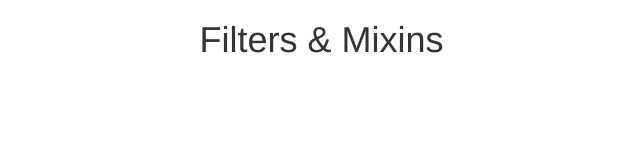
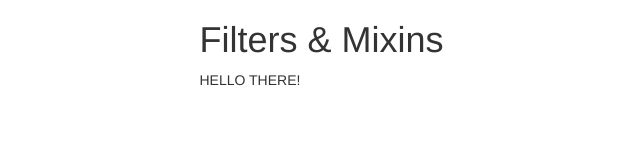
Before and after one commit to WojciechGladalski/Vue-Udemy, a Vue app: page / in a window 1280 px wide. Shown: the top 160 px of the page, without its empty margins (163-803 px from the left). Built offline with nearby package versions, Linux system fonts and the light colour scheme.

Commit message:
podstawowy filtr lokalny

```diff
--- a/src/App.vue
+++ b/src/App.vue
@@ -3,7 +3,7 @@
         <div class="row">
             <div class="col-xs-12 col-sm-8 col-sm-offset-2 col-md-6 col-md-offset-3">
                 <h1>Filters & Mixins</h1>
-
+                <p>{{text | toUpperCaseFilter}}</p>
             </div>
         </div>
     </div>
@@ -11,6 +11,16 @@
 
 <script>
     export default {
+        data() {
+            return {
+                text: 'Hello there!'
+            }
+        },
+        filters: {
+            toUpperCaseFilter(value) {
+                return value.toUpperCase()
+            }
+        }
     }
 </script>
 
--- a/src/main.js
+++ b/src/main.js
@@ -8,7 +8,7 @@ Vue.config.productionTip = false
 //Vue.component('app-servers', Home)
 //globalny komponent
 
-//customowe dyrektywy
+//customowe dyrektywy globalne
 // Vue.directive('highlight', {
 //     //są różne metody podczas ustawianie dyrektyw (mają różny moment generowania się)
 //     // eslint-disable-next-line no-unused-vars
@@ -27,6 +27,9 @@ Vue.config.productionTip = false
 //     }
 // })
 
+//filter globalny
+Vue.filter('to-lower-case')
+
 new Vue({
   render: h => h(App),
 }).$mount('#app')
```
